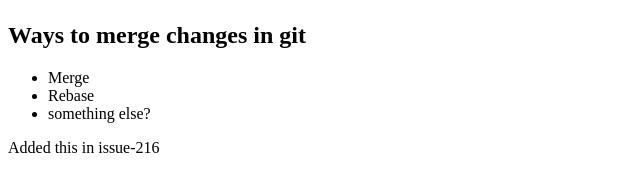
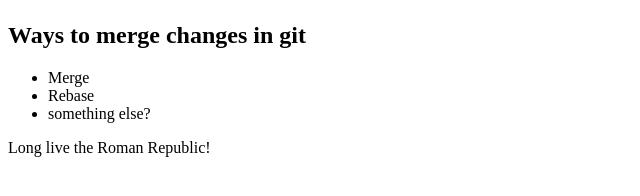
Before and after one commit to zachbuchanan/BranchNameHook, a plain HTML site: page index.html in a window 1280 px wide. Shown: the part 416-612 px from the top of the page, without its empty margins (0-640 px from the left). Drawn offline with Linux system fonts and the light colour scheme.

Commit message:
[develop] long live rome

```diff
--- a/index.html
+++ b/index.html
@@ -12,5 +12,5 @@
         <li>Rebase</li>
         <li>something else?</li>
     </ul>
-    <p>Added this in issue-216</p>
+    <p>Long live the Roman Republic!</p>
 </body>
```
